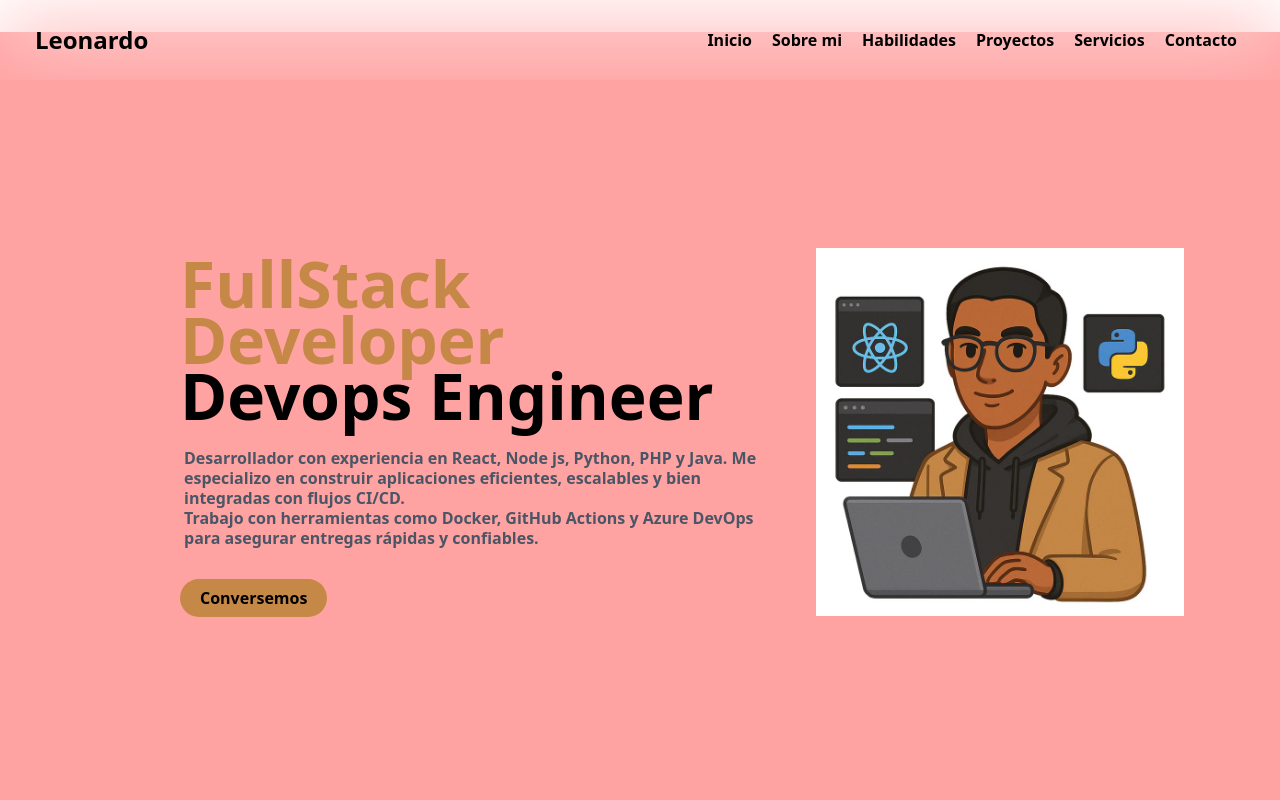
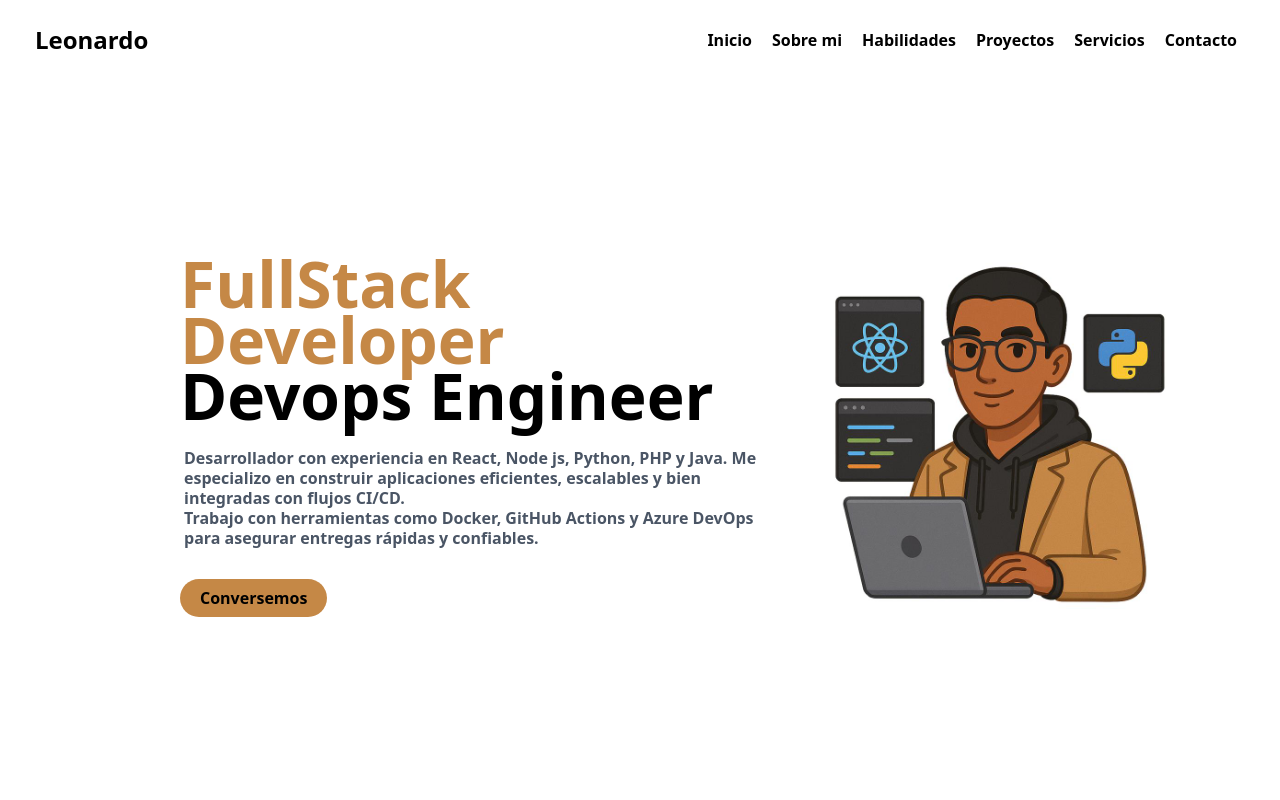
Before and after one commit to jleonardod/portafolio, an Astro site: page / in a window 1280 px wide. Shown: the top 800 px of the page. Built offline with nearby package versions, Linux system fonts and the light colour scheme; Astro itself is replaced by a stand-in of ours; some icons are missing.

Commit message:
eliminacion background de prueba

```diff
--- a/src/components/Welcome.astro
+++ b/src/components/Welcome.astro
@@ -19,7 +19,7 @@ import { FaPython, FaReact, FaPhp, FaJava, FaAws, FaDocker, FaNodeJs } from "rea
 				</div>
 			</div>
 		</header>
-		<section class="md:relative bg-red-300 w-full min-h-[90vh] md:min-h-[100vh] md:margin-x-auto px-2 md:px-[6rem] md:py-[2rem] mt-[2rem] flex flex-column ">
+		<section class="md:relative w-full min-h-[90vh] md:min-h-[100vh] md:margin-x-auto px-2 md:px-[6rem] md:py-[2rem] mt-[2rem] flex flex-column ">
 			<div class="flex justify-between items-center w-full">
 				<div class="flex flex-col gap-y-10 mt-[40px] hidden md:block">
 					<a class="text-[1.5em] mx-[10px] hover:text-[#C58846]" href=""><Linkedin /></a>
```
